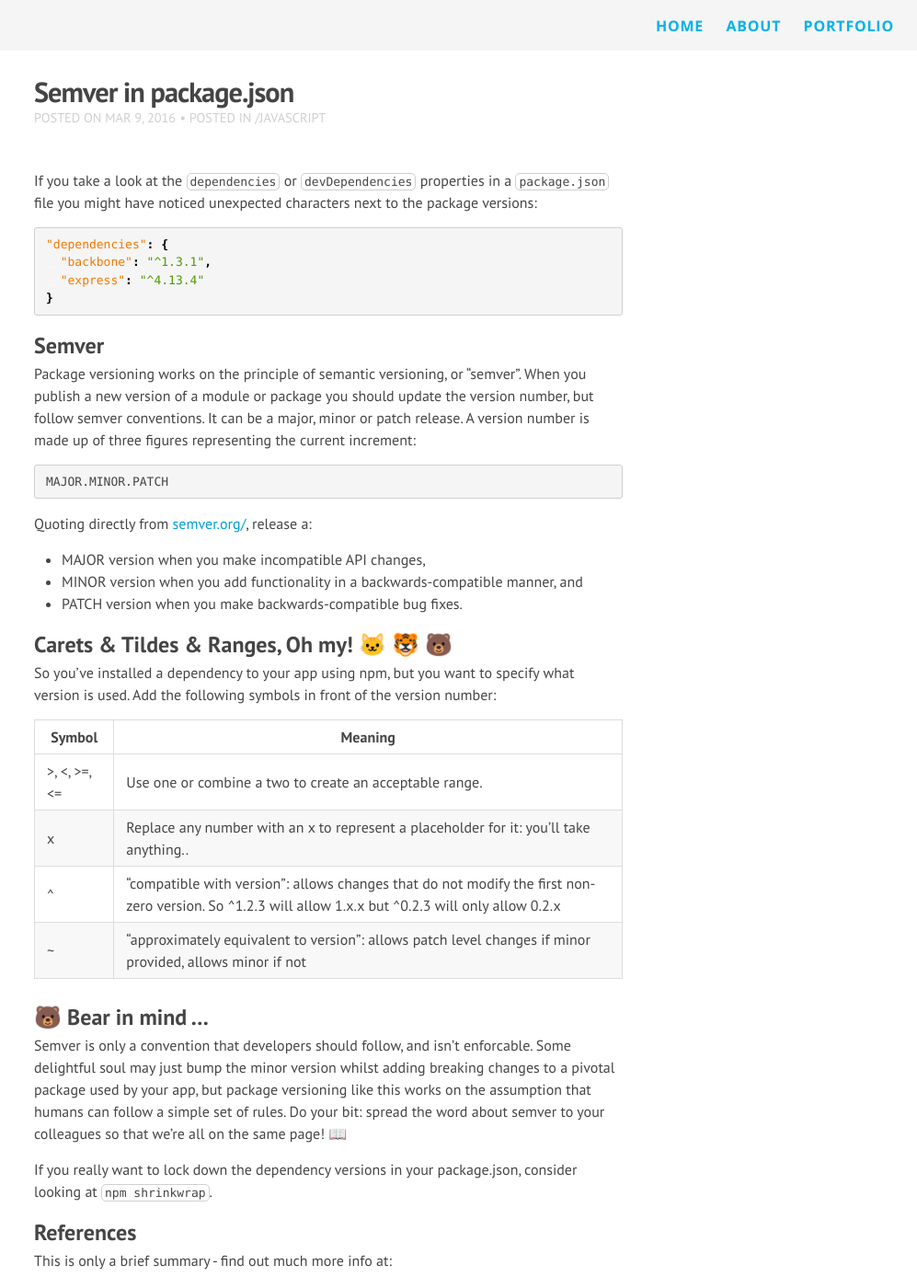
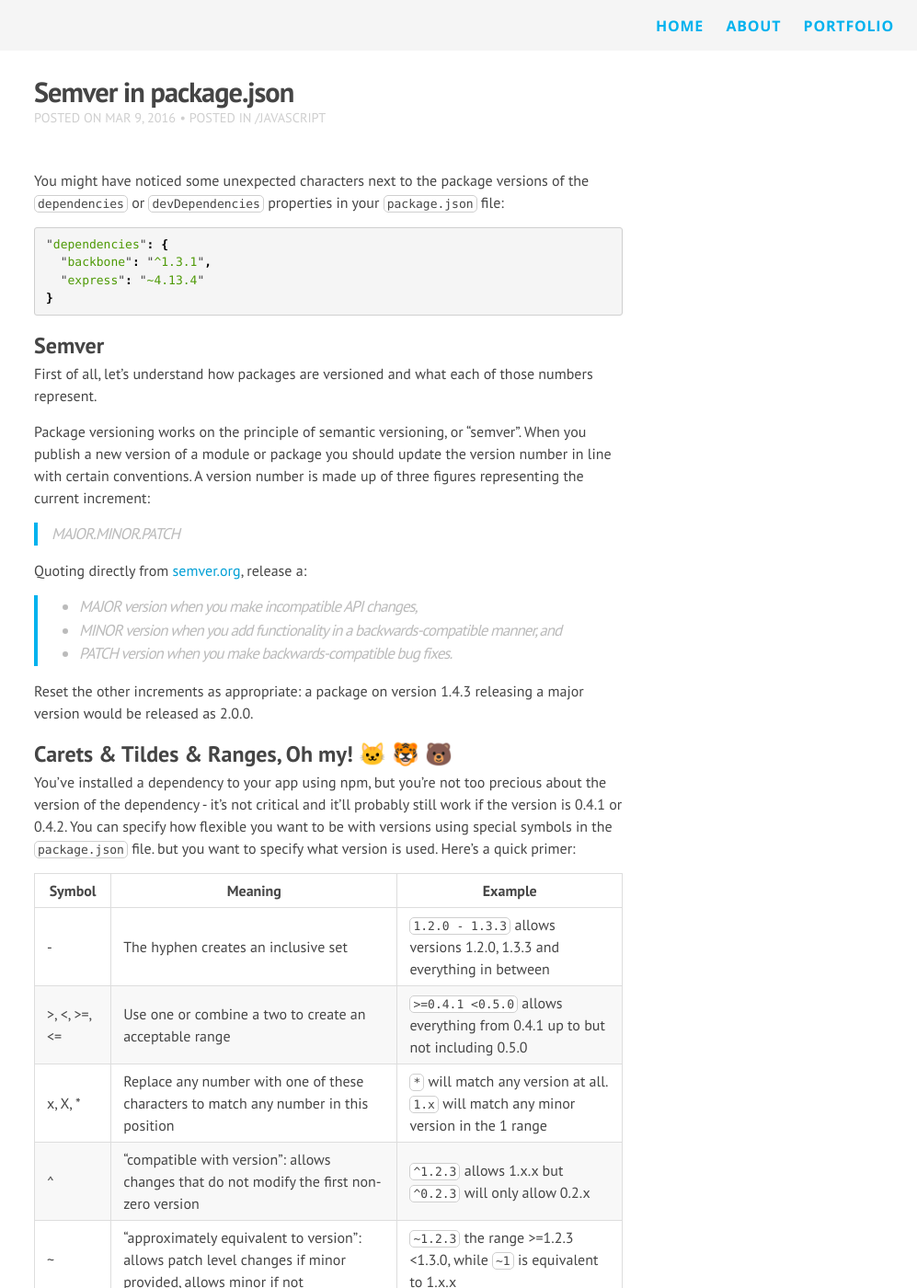
Before and after one commit to claire-codes/blog-com, a Jekyll site: the page built from _posts/2016-03-09-semver-in-package-json.markdown, in a window 1280 px wide and 1400 px high. Shown: the whole window at 92% size, without its empty margins (283-1280 px from the left). Built offline with Jekyll 4.4.1, drawn with Linux system fonts in a browser that asks for light colours; nearby versions of some CDN libraries; emoji names are drawn with the system emoji font; comment, search, counter and statistics services are not loaded; some of the changed text lies outside the part shown.

Commit message:
:low_brightness: Adding more info

```diff
--- a/_posts/2016-03-09-semver-in-package-json.markdown
+++ b/_posts/2016-03-09-semver-in-package-json.markdown
@@ -7,45 +7,63 @@ published: true
 categories:
 - javascript
 ---
-If you take a look at the `dependencies` or `devDependencies` properties in a `package.json` file you might have noticed unexpected characters next to the package versions:
+You might have noticed some unexpected characters next to the package versions of the `dependencies` or `devDependencies` properties in your `package.json` file:
 
-{% highlight json %}
+{% highlight javascript %}
 "dependencies": {
   "backbone": "^1.3.1",
-  "express": "^4.13.4"
+  "express": "~4.13.4"
 }
 {% endhighlight %}
 
 ## Semver
 
-Package versioning works on the principle of semantic versioning, or "semver". When you publish a new version of a module or package you should update the version number, but follow semver conventions. It can be a major, minor or patch release. A version number is made up of three figures representing the current increment:
+First of all, let's understand how packages are versioned and what each of those numbers represent.
 
-{% highlight bash %}
-MAJOR.MINOR.PATCH
-{% endhighlight %}
+Package versioning works on the principle of semantic versioning, or "semver". When you publish a new version of a module or package you should update the version number in line with certain conventions. A version number is made up of three figures representing the current increment:
 
-Quoting directly from [semver.org/](http://semver.org/), release a:
+> MAJOR.MINOR.PATCH
 
-* MAJOR version when you make incompatible API changes,
+Quoting directly from [semver.org](http://semver.org/), release a:
+
+> * MAJOR version when you make incompatible API changes,
 * MINOR version when you add functionality in a backwards-compatible manner, and
 * PATCH version when you make backwards-compatible bug fixes.
 
+Reset the other increments as appropriate: a package on version 1.4.3 releasing a major version would be released as 2.0.0.
+
 ## Carets & Tildes & Ranges, Oh my! :cat: :tiger: :bear:
 
-So you've installed a dependency to your app using npm, but you want to specify what version is used. Add the following symbols in front of the version number:
+You've installed a dependency to your app using npm, but you're not too precious about the version of the dependency - it's not critical and it'll probably still work if the version is 0.4.1 or 0.4.2. You can specify how flexible you want to be with versions using special symbols in the `package.json` file. but you want to specify what version is used. Here's a quick primer:
 
-| Symbol | Meaning |
+| Symbol | Meaning | Example |
 |--|--|
-|>, <, >=, <=|Use one or combine a two to create an acceptable range.|
-|x| Replace any number with an x to represent a placeholder for it: you'll take anything.. |
-|^|"compatible with version": allows changes that do not modify the first non-zero version. So ^1.2.3 will allow 1.x.x but ^0.2.3 will only allow 0.2.x  |
-|~|"approximately equivalent to version": allows patch level changes if minor provided, allows minor if not |
+| - | The hyphen creates an inclusive set | `1.2.0 - 1.3.3` allows versions 1.2.0, 1.3.3 and everything in between |
+|>, <, >=, <=|Use one or combine a two to create an acceptable range| `>=0.4.1 <0.5.0` allows everything from 0.4.1 up to but not including 0.5.0
+|x, X, *| Replace any number with one of these characters to match any number in this position | `*` will match any version at all. `1.x` will match any minor version in the 1 range |
+|^|"compatible with version": allows changes that do not modify the first non-zero version | `^1.2.3` allows 1.x.x but `^0.2.3` will only allow 0.2.x |
+|~|"approximately equivalent to version": allows patch level changes if minor provided, allows minor if not | `~1.2.3` the range >=1.2.3 <1.3.0, while `~1` is equivalent to 1.x.x |
+
+__Allow only patch changes:__ `~1.1.3` which is like >=1.1.3 <1.2.0
+__Allow minor changes:__ `^1.1.3` which is like >=1.1.3 <2.0.0
 
 ## :bear: Bear in mind ...
 
-Semver is only a convention that developers should follow, and isn't enforcable. Some delightful soul may just bump the minor version whilst adding breaking changes to a pivotal package used by your app, but package versioning like this works on the assumption that humans can follow a simple set of rules. Do your bit: spread the word about semver to your colleagues so that we're all on the same page! :book:
+Semver is only a convention that developers should follow, and isn't strictly enforcable. While some delightful soul may just bump the minor version whilst adding breaking changes to a pivotal package used by your app, package versioning like this works on the assumption that humans can follow a simple set of rules.
+
+Do your bit: spread the word about semver to your colleagues so that we're all on the same page! :book:
 
 If you really want to lock down the dependency versions in your package.json, consider looking at `npm shrinkwrap`.
+
+### Bumping versions in npm
+
+Is dead easy. Replace `type` with `patch`, `minor` or `major`:
+
+{% highlight bash %}
+npm version type -m 'Version %s'
+git push && git push --tags
+npm publish
+{% endhighlight %}
 
 ## References
 
```
